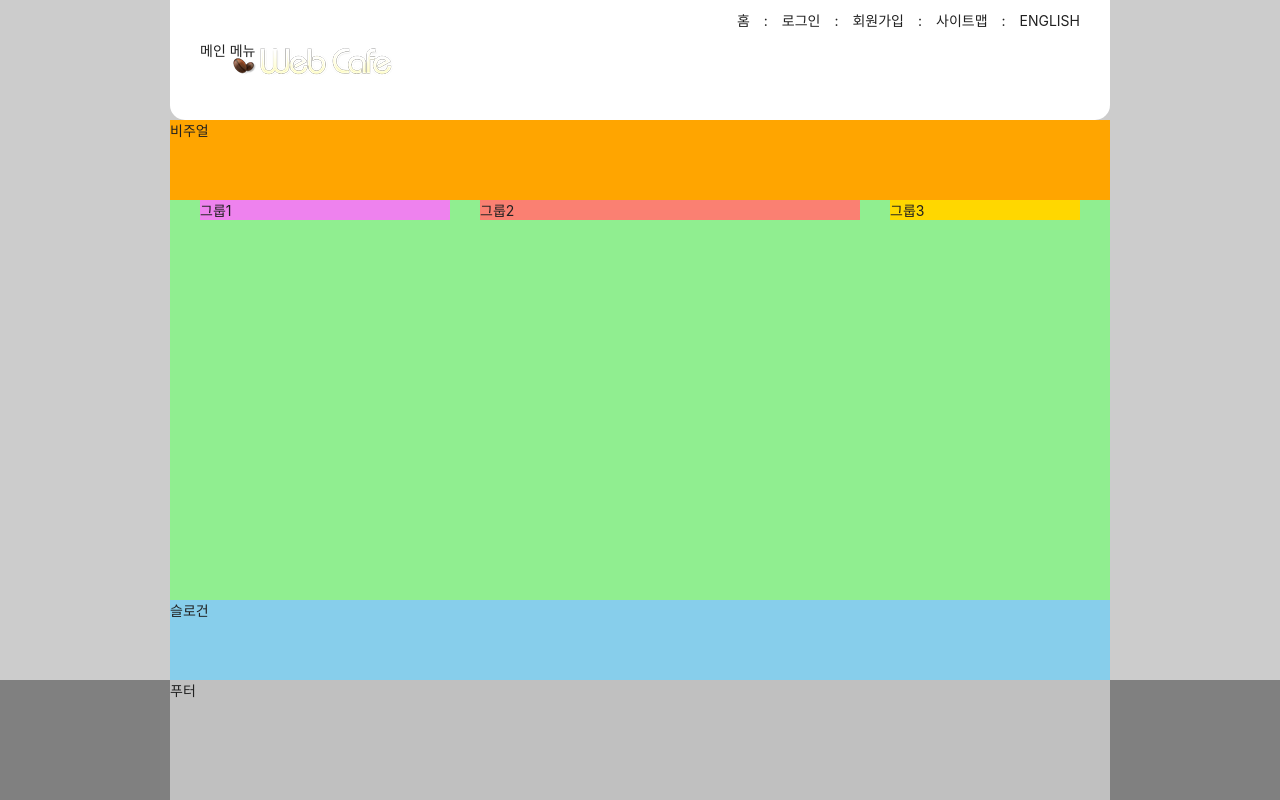
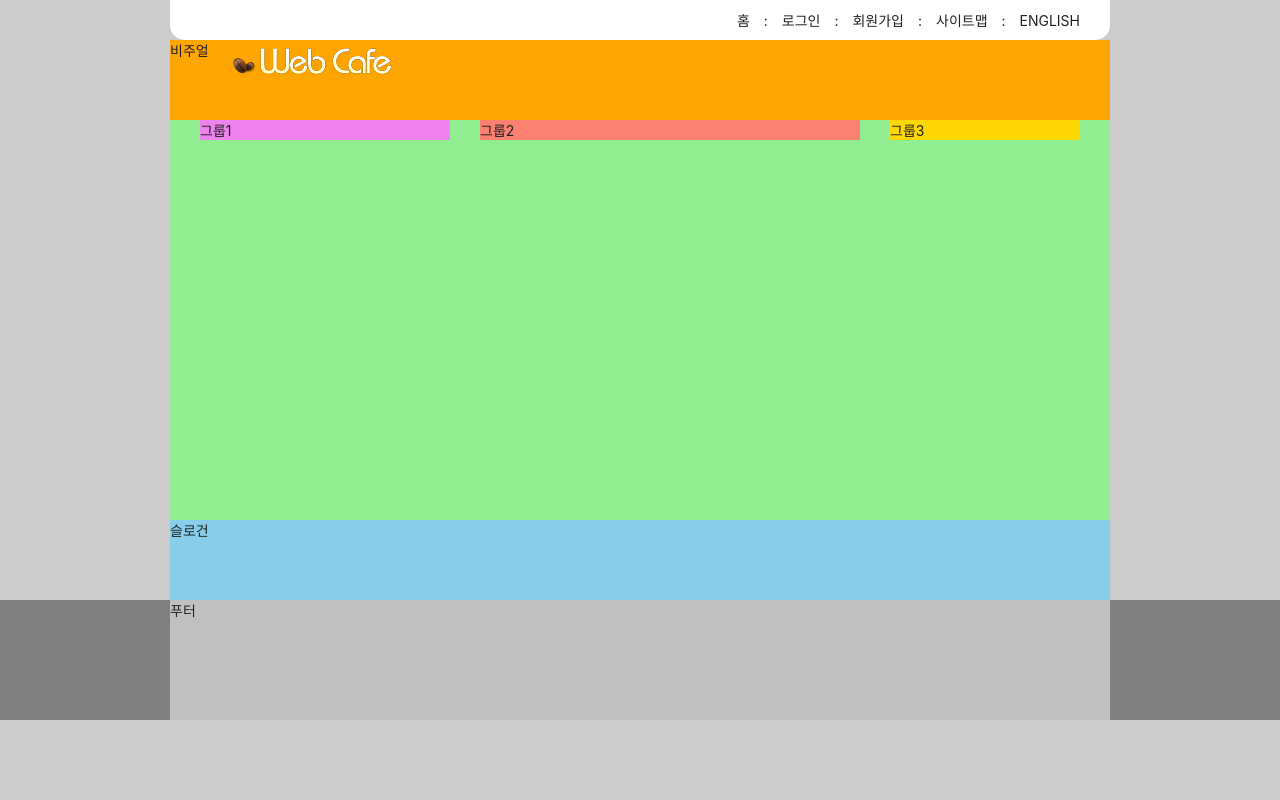
Before and after one commit to SeoMiYoung/HTML5, a plain HTML site: page index.html in a window 1280 px wide. Drawn offline with Linux system fonts and the light colour scheme; a web font is replaced by a local one.

Commit message:
숨김 컨텐츠를 위한 CSS

```diff
--- a/styles/style.css
+++ b/styles/style.css
@@ -1,5 +1,18 @@
 @import url(./normalize.css); /*반드시 첫줄, 또한 RESET보다 먼저 */
 @import url(./reset.css);
+
+/* 숨김 콘텐츠 */
+.a11y-hidden {
+  /* display:none; */
+  /* visibility: hidden; */
+  position: absolute;
+  width: 1px;
+  height: 1px;
+  margin: -1px; /*negative margin*/
+  overflow: hidden; /*빨간점 하나 감춰야지*/
+  clip-path:polygon(0 0, 0 0, 0 0);
+  /* clip: rect(0 0 0 0); */
+}
 
 /* 기본 스타일 */
 *, *::before, *::after {
@@ -35,7 +48,6 @@ body {
 /* 헤더 */
 .header {
   background: #fff; /* 배경을 흰색으로 변경 */
-  height: 15vh;  /*브라우저의 비율에 따라 15%*/
   padding: 0 30px;   /* header에서만 padding을 사용할거야 */
   border-radius: 0 0 15px 15px;
   position: relative; /*마치 공식인 것 처럼 인식하지는 마..앱솔루트로 쓰면 붕 뜨니깐..안쓰는겨*/
```
